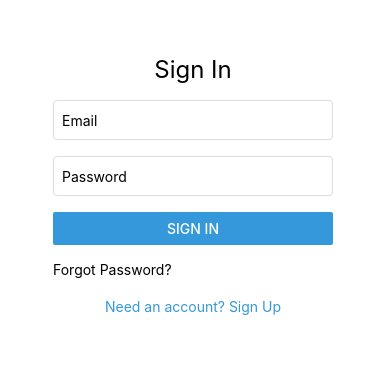
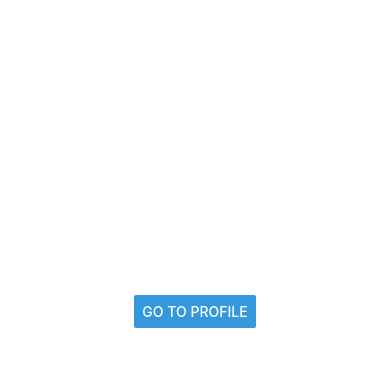
Before and after one commit to rjzen/user-profile, a React Native app in the folder user-profile/: screen / in a window 390 px wide. Shown: the part 111-478 px from the top of the page. Built offline with nearby package versions, Linux system fonts and the light colour scheme.

Commit message:
changes
update changes

```diff
--- a/user-profile/App.js
+++ b/user-profile/App.js
@@ -1,281 +1,45 @@
-import React, { useState, useEffect } from 'react';
+import React from 'react';
 import { NavigationContainer } from '@react-navigation/native';
-import { createBottomTabNavigator } from '@react-navigation/bottom-tabs';
 import { createStackNavigator } from '@react-navigation/stack';
-import { MaterialCommunityIcons } from '@expo/vector-icons';
-import { Text, View, TextInput, Button, ScrollView, Alert, StyleSheet } from 'react-native';
-import { initializeApp } from '@firebase/app';
-import { getAuth, createUserWithEmailAndPassword, signInWithEmailAndPassword, sendPasswordResetEmail, onAuthStateChanged, signOut } from '@firebase/auth';
+import { View, Button, StyleSheet } from 'react-native';
 
-// Import screens from separate files
-import HomeScreen from './src/screens/HomeScreen';
-import DetailsScreen from './src/screens/DetailsScreen';
-import ExploreScreen from './src/screens/ExploreScreen';
+// Import ProfileScreen from separate file
 import ProfileScreen from './src/screens/ProfileScreen';
 
-// Firebase configuration
-const firebaseConfig = {
-  apiKey: "AIzaSyBxulJsDjnvxKHOJNjAwwSQi3i8WlqSccA",
-  authDomain: "user-profile-7f94b.firebaseapp.com",
-  projectId: "user-profile-7f94b",
-  storageBucket: "user-profile-7f94b.appspot.com",
-  messagingSenderId: "376346769641",
-  appId: "1:376346769641:web:5325f2dca6bb413a2a9878",
-  measurementId: "G-XNXRWHJK92"
-};
+const Stack = createStackNavigator();
 
-const app = initializeApp(firebaseConfig);
-const auth = getAuth(app);
+export default function App() {
+  return (
+    <NavigationContainer>
+      <Stack.Navigator>
+        {/* Main screen with a centered button */}
+        <Stack.Screen name="Main" component={MainScreen} options={{ headerShown: false }} />
+        {/* Profile screen */}
+        <Stack.Screen name="Profile" component={ProfileScreen} options={{ headerShown: false }} />
+      </Stack.Navigator>
+    </NavigationContainer>
+  );
+}
 
-// AuthScreen Component
-const AuthScreen = ({ email, setEmail, password, setPassword, isLogin, setIsLogin, handleAuthentication, handlePasswordReset }) => {
+// MainScreen Component with a centered button
+const MainScreen = ({ navigation }) => {
   return (
-    <View style={styles.authContainer}>
-      <Text style={styles.title}>{isLogin ? 'Sign In' : 'Sign Up'}</Text>
-
-      <TextInput
-        style={styles.input}
-        value={email}
-        onChangeText={setEmail}
-        placeholder='Email'
-        autoCapitalize='none'
+    <View style={styles.container}>
+      <Button
+        title="Go to Profile"
+        onPress={() => navigation.navigate('Profile')}
+        color="#3498db"
       />
-      <TextInput
-        style={styles.input}
-        value={password}
-        onChangeText={setPassword}
-        placeholder='Password'
-        secureTextEntry
-      />
-      <View style={styles.buttonContainer}>
-        <Button title={isLogin ? 'Sign In' : 'Sign Up'} onPress={handleAuthentication} color="#3498db" />
-      </View>
-
-      {isLogin && (
-        <Text style={styles.resetText} onPress={handlePasswordReset}>
-          Forgot Password?
-        </Text>
-      )}
-
-      <View style={styles.bottomContainer}>
-        <Text style={styles.toggleText} onPress={() => setIsLogin(!isLogin)}>
-          {isLogin ? 'Need an account? Sign Up' : 'Already have an account? Sign In'}
-        </Text>
-      </View>
     </View>
   );
 };
 
-// Stack Navigator for Home
-const HomeStack = createStackNavigator();
-function HomeStackScreen() {
-  return (
-    <HomeStack.Navigator>
-      <HomeStack.Screen
-        name="Home1"
-        component={HomeScreen}
-        options={{ headerShown: false }}
-      />
-      <HomeStack.Screen name="Details" component={DetailsScreen} />
-    </HomeStack.Navigator>
-  );
-}
-
-// Stack Navigator for Explore
-const ExploreStack = createStackNavigator();
-function ExploreStackScreen() {
-  return (
-    <ExploreStack.Navigator>
-      <ExploreStack.Screen
-        name="Explore1"
-        component={ExploreScreen}
-        options={{ headerShown: false }}
-      />
-    </ExploreStack.Navigator>
-  );
-}
-
-// Stack Navigator for Profile
-const ProfileStack = createStackNavigator();
-function ProfileStackScreen() {
-  return (
-    <ProfileStack.Navigator>
-      <ProfileStack.Screen
-        name="Profile1"
-        component={ProfileScreen}
-        options={{ headerShown: false }}
-      />
-    </ProfileStack.Navigator>
-  );
-}
-
-// Bottom Tab Navigator
-const Tab = createBottomTabNavigator();
-
-// Authenticated Screen Component
-const AuthenticatedScreen = ({ user, handleAuthentication }) => {
-  return (
-    <Tab.Navigator
-      screenOptions={({ route }) => ({
-        tabBarIcon: ({ color, size }) => {
-          let iconName;
-          if (route.name === 'Home') {
-            iconName = 'home';
-          } else if (route.name === 'Explore') {
-            iconName = 'magnify';
-          } else if (route.name === 'Profile') {
-            iconName = 'account';
-          } else if (route.name === 'Logout') {
-            iconName = 'exit-to-app';
-          }
-          return <MaterialCommunityIcons name={iconName} size={size} color={color} />;
-        },
-        tabBarActiveTintColor: '#F4D03F',
-        tabBarInactiveTintColor: 'gray',
-        headerTitleAlign: 'center',
-        tabBarLabelStyle: { fontSize: 12 },
-        tabBarStyle: {
-          height: 70,
-          paddingBottom: 10,
-          borderRadius: 40,
-          backgroundColor: '#fff',
-          position: 'absolute',
-          marginBottom: 20,
-          marginHorizontal: 20,
-          shadowColor: '#000',
-          shadowOpacity: 0.25,
-          shadowOffset: { width: 0, height: 2 },
-          shadowRadius: 10,
-          elevation: 10,
-        },
-      })}
-    >
-      <Tab.Screen name="Home" component={HomeStackScreen} options={{ headerShown: false }} />
-      <Tab.Screen name="Explore" component={ExploreStackScreen} options={{ headerShown: false }} />
-      <Tab.Screen name="Profile" component={ProfileStackScreen} options={{ headerShown: false }} />
-      <Tab.Screen
-        name="Logout"
-        options={{
-          headerShown: false,
-          tabBarLabel: 'Logout',
-        }}
-      >
-        {() => (
-          <View style={styles.authContainer}>
-            <Text style={styles.title}>Goodbye...</Text>
-            <Text style={styles.emailText}>{user.email}</Text>
-            <Button title="Logout" onPress={handleAuthentication} color="#e74c3c" />
-          </View>
-        )}
-      </Tab.Screen>
-    </Tab.Navigator>
-  );
-};
-
-// Main App Component
-export default function App() {
-  const [email, setEmail] = useState('');
-  const [password, setPassword] = useState('');
-  const [user, setUser] = useState(null);
-  const [isLogin, setIsLogin] = useState(true);
-
-  useEffect(() => {
-    const unsubscribe = onAuthStateChanged(auth, (authUser) => {
-      setUser(authUser ? authUser : null);
-    });
-    return () => unsubscribe();
-  }, [auth]);
-
-  const handleAuthentication = async () => {
-    try {
-      if (isLogin) {
-        const userCredential = await signInWithEmailAndPassword(auth, email, password);
-        setUser(userCredential.user);
-      } else {
-        const userCredential = await createUserWithEmailAndPassword(auth, email, password);
-        setUser(userCredential.user);
-      }
-    } catch (error) {
-      console.error('Authentication error:', error.message);
-    }
-  };
-
-  const handlePasswordReset = async () => {
-    if (!email) {
-      Alert.alert('Enter your email address to reset the password.');
-      return;
-    }
-    try {
-      await sendPasswordResetEmail(auth, email);
-      Alert.alert('Password reset email sent!', 'Check your inbox for instructions.');
-    } catch (error) {
-      console.error('Password reset error:', error.message);
-      Alert.alert('Error', 'Failed to send password reset email. Please check your email and try again.');
-    }
-  };
-
-  return (
-    <NavigationContainer>
-      {user ? (
-        <AuthenticatedScreen user={user} handleAuthentication={async () => {
-          await signOut(auth);
-          setUser(null);
-        }} />
-      ) : (
-        <ScrollView>
-          <AuthScreen
-            email={email}
-            setEmail={setEmail}
-            password={password}
-            setPassword={setPassword}
-            isLogin={isLogin}
-            setIsLogin={setIsLogin}
-            handleAuthentication={handleAuthentication}
-            handlePasswordReset={handlePasswordReset}
-          />
-        </ScrollView>
-      )}
-    </NavigationContainer>
-  );
-}
-
-// Styles
+// Styles for centering the button
 const styles = StyleSheet.create({
-  authContainer: {
-    width: '80%',
-    maxWidth: 400,
+  container: {
+    flex: 1,
+    justifyContent: 'center',
+    alignItems: 'center',
     backgroundColor: '#fff',
-    padding: 16,
-    borderRadius: 8,
-    marginLeft: 37,
-    marginTop: 150,
-  },
-  title: {
-    fontSize: 24,
-    marginBottom: 16,
-    textAlign: 'center',
-  },
-  emailText: {
-    fontSize: 16,
-    marginBottom: 16,
-    textAlign: 'center',
-  },
-  input: {
-    height: 40,
-    borderColor: '#ddd',
-    borderWidth: 1,
-    marginBottom: 16,
-    padding: 8,
-    borderRadius: 4,
-  },
-  buttonContainer: {
-    marginBottom: 16,
-  },
-  toggleText: {
-    color: '#3498db',
-    textAlign: 'center',
-  },
-  bottomContainer: {
-    marginTop: 20,
   },
 });
```
